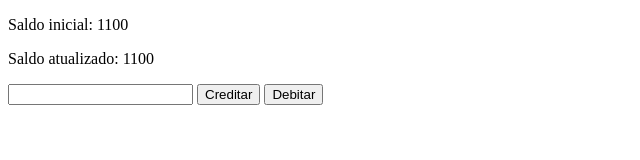
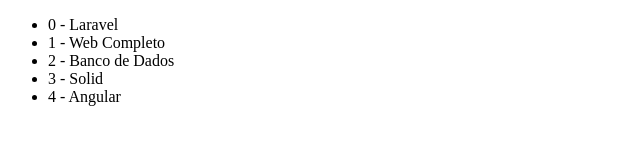
Before and after one commit to Danielopes7/vuejs, a plain HTML site: page index.html in a window 1280 px wide. Shown: the whole page, without its empty margins (0-640 px from the left). Drawn offline with Linux system fonts and the light colour scheme.

Commit message:
Diretiva V-for

```diff
--- a/index.html
+++ b/index.html
@@ -11,11 +11,9 @@
 </head>
 <body>
     <div id="app">
-        <p v-once>Saldo inicial: {{ saldo }}</p>
-        <p>Saldo atualizado: {{ saldo }}</p>
-        <input type="text" id="valor">
-        <button @click="creditar()">Creditar</button>
-        <button @click="debitar()">Debitar</button>
+        <ul>
+            <li v-for="(curso, chave) in cursos" v-text="chave +' - '+ curso"></li>
+        </ul>
     </div>
 
     <script>
@@ -23,16 +21,9 @@
         const vm = new Vue({
             el: '#app',
             data: {
-                saldo: 1100
+                cursos: ['Laravel', 'Web Completo', 'Banco de Dados', 'Solid', 'Angular']
             },
-            methods: {
-                creditar() {
-                    this.saldo += parseFloat(valor.value)
-                },
-                debitar() {
-                    this.saldo -= parseFloat(valor.value)
-                }
-            }
+            methods: {}
         })
 
     </script>
```
